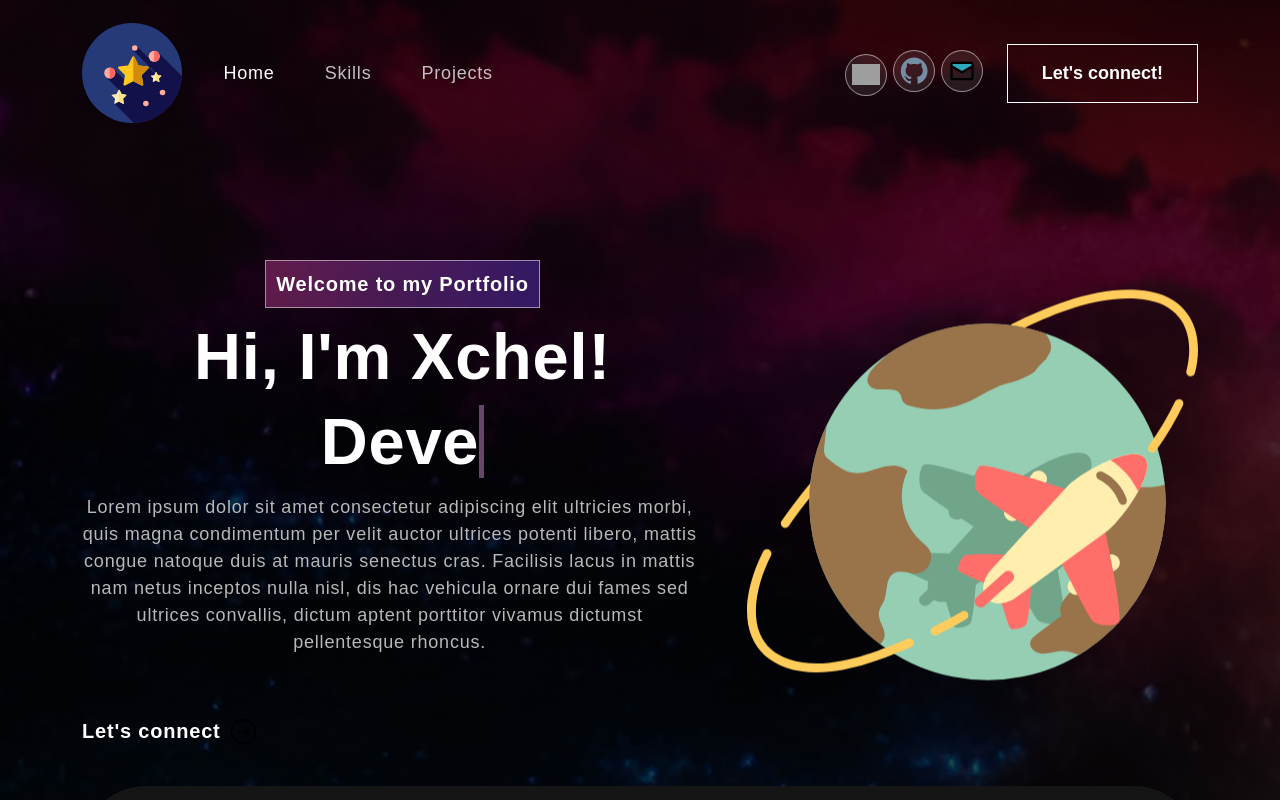
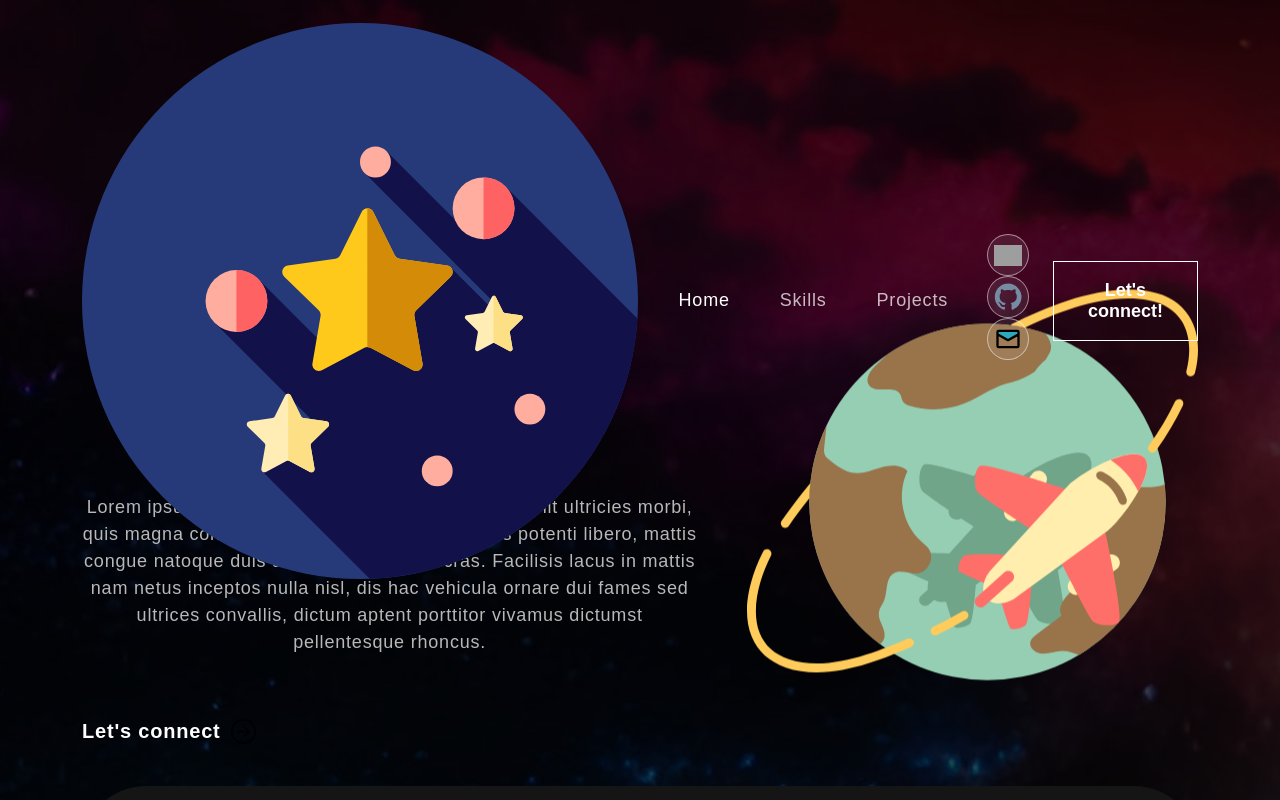
Before and after one commit to dxchel/portfolio, a React (Create React App) app: page / in a window 1280 px wide. Shown: the top 800 px of the page. Built offline with nearby package versions, Linux system fonts and the light colour scheme; grey boxes are pictures that could not be loaded.

Commit message:
Personalizing CSS

```diff
--- a/src/App.css
+++ b/src/App.css
@@ -94,11 +94,8 @@ nav.navbar {
   transition:  0.32s ease-in-out;
 }
 nav.navbar.scrolled {
-  padding: 0px 0;
+  padding: 3px 0;
   background-color: #121212;
-}
-nav.navbar a.navbar-brand {
-    width: 9%;
 }
 nav.navbar .navbar-nav .nav-link.navbar-link {
   font-weight: 400;
@@ -106,7 +103,7 @@ nav.navbar .navbar-nav .nav-link.navbar-link {
   letter-spacing: 0.8px;
   padding: 0 25px;
   font-size: 18px;
-  opacity: 0.75;
+  opacity: 0.73;
 }
 nav.navbar .navbar-nav a.nav-link.navbar-link.active {
     opacity: 1;
@@ -114,13 +111,13 @@ nav.navbar .navbar-nav a.nav-link.navbar-link.active {
 nav.navbar .navbar-nav a.nav-link.navbar-link:hover {
     text-decoration: underline;
 }
-span.navbar-text {
+.navbar-text {
     display: flex;
     align-items: center;
 }
 .social-icon {
     display: inline-block;
-    margin-left: 14px;
+    margin: 7px 0 14px 14px;
 }
 .social-icon a {
     width: 42px;
@@ -204,13 +201,13 @@ nav.navbar .navbar-toggler-icon {
   top: -2px;
 }
 nav.navbar .navbar-toggler-icon:focus {
-	border-bottom: 2px solid #fff;
+	border-bottom: 3px solid #fff;
 }
 nav.navbar .navbar-toggler-icon:after,
 nav.navbar .navbar-toggler-icon:before {
 	width: 24px;
 	position: absolute;
-	height: 2px;
+	height: 3px;
 	background-color: #fff;
 	top: 0;
 	left: 0;
@@ -219,7 +216,7 @@ nav.navbar .navbar-toggler-icon:before {
 	transition: all 300ms linear;
 }
 nav.navbar .navbar-toggler-icon:after {
-	top: 8px;
+	top: 7px;
 }
 nav.navbar .navbar-toggler[aria-expanded="true"] .navbar-toggler-icon:after {
 	transform: rotate(45deg);
@@ -229,7 +226,7 @@ nav.navbar .navbar-toggler[aria-expanded="true"] .navbar-toggler-icon:after {
 nav.navbar .navbar-toggler[aria-expanded="true"] .navbar-toggler-icon:before {
 	transform: translateY(8px) rotate(-45deg);
 	background-color: #fff;
-	height: 2px;
+	height: 20px;
 }
 nav.navbar .navbar-toggler[aria-expanded="true"] .navbar-toggler-icon {
 	border-color: transparent;
```
